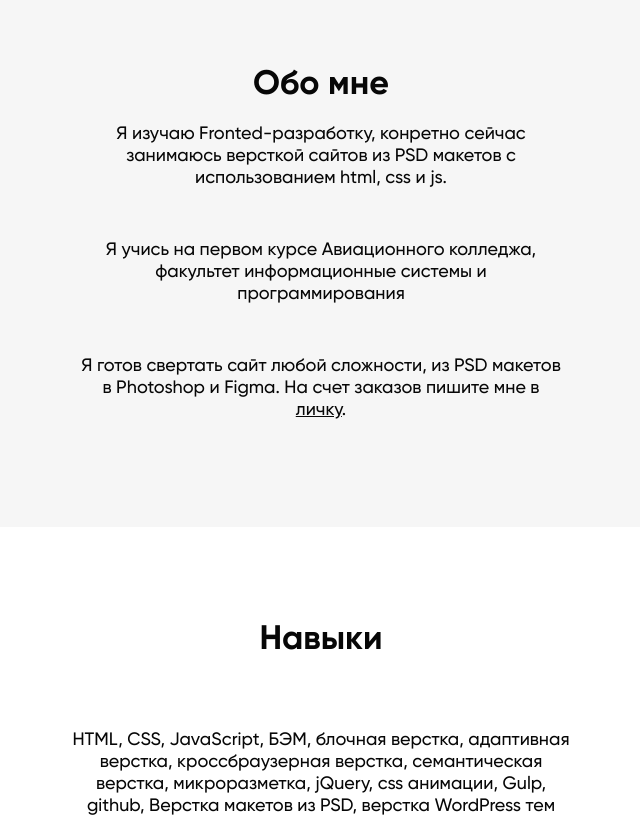
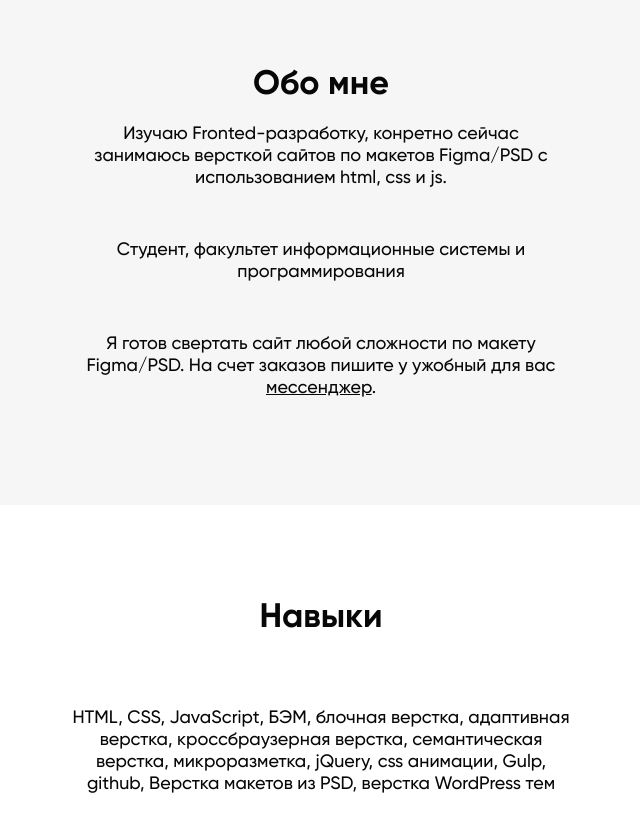
Before and after one commit to mister-BlackJack/my_portfolio, a plain HTML site: page index.html in a window 1280 px wide. Shown: the part 960-1779 px from the top of the page, without its empty margins (319-959 px from the left). Drawn offline with Linux system fonts and the light colour scheme.

Commit message:
Minor content changes
Minor content changes

```diff
--- a/index.html
+++ b/index.html
@@ -93,13 +93,13 @@
         <div class="about-me__container">
           <h2 class="title about-me__title">Обо мне</h2>
           <p class="about-me__description">
-            Я изучаю Fronted-разработку, конретно сейчас занимаюсь версткой сайтов из PSD макетов с использованием html, css и js.
+            Изучаю Fronted-разработку, конретно сейчас занимаюсь версткой сайтов по макетов Figma/PSD с использованием html, css и js.
           </p>
           <p class="about-me__description">
-            Я учись на первом курсе Авиационного колледжа, факультет информационные системы и программирования
+            Студент, факультет информационные системы и программирования
           </p>
           <p class="about-me__description">
-            Я готов свертать сайт любой сложности, из PSD макетов в Photoshop и Figma. На счет заказов пишите мне в <a href="#contact" class="js-scroll">личку</a>.
+            Я готов свертать сайт любой сложности по макету Figma/PSD. На счет заказов пишите у ужобный для вас <a href="#contact" class="js-scroll">мессенджер</a>.
           </p>
 
         </div>
@@ -226,7 +226,7 @@
       Контакты
     </h2>
     <h5 class="footer__sub-title">
-      По любым вопросам пишите в удёбный для вас мессанджер
+      По любым вопросам пишите в удёбный для вас мессенджер
     </h5>
     <a href="mailto:mistersmister66@gmail.com" class="button">
       написать
```
